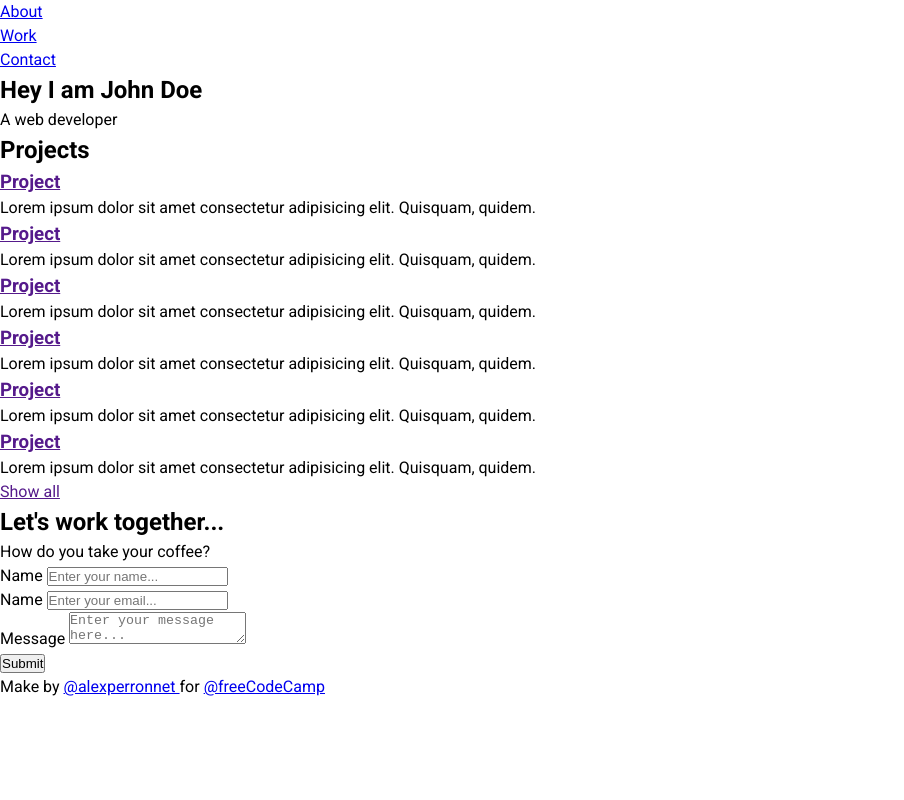
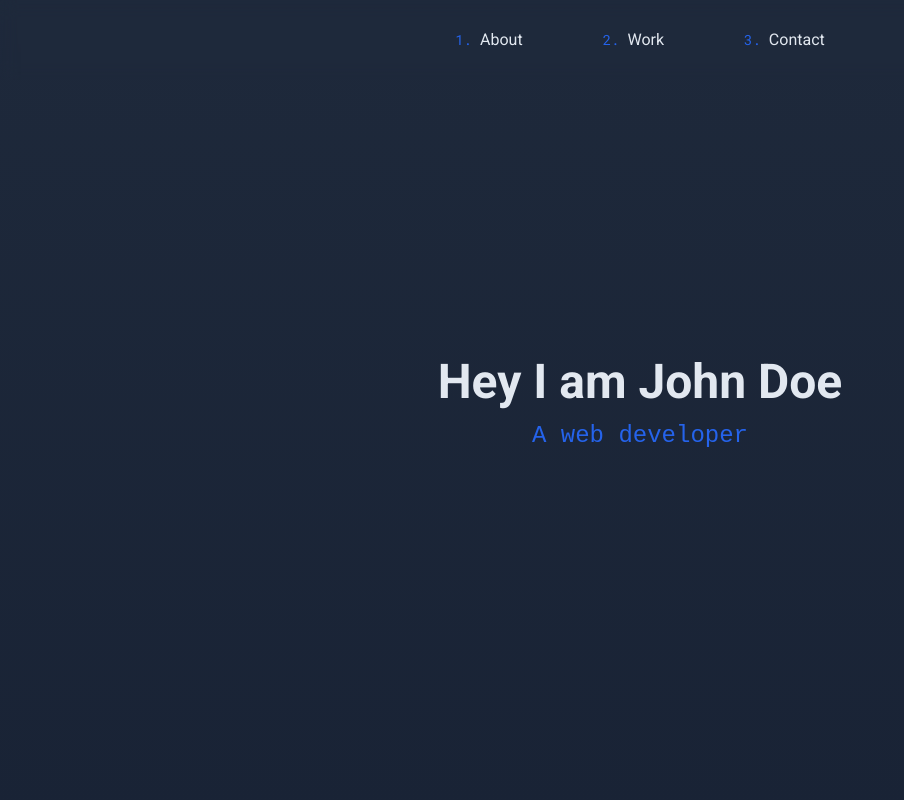
Before and after one commit to Uvacoder/simple-developolio, a plain HTML site: page index.html in a window 1280 px wide. Shown: the top 800 px of the page, without its empty margins (0-904 px from the left). Drawn offline with Linux system fonts and the light colour scheme.

Commit message:
Update index.css

```diff
--- a/styles/index.css
+++ b/styles/index.css
@@ -1,9 +1,17 @@
 /* Import fonts from fonts.google.com */
-@import url("https://fonts.googleapis.com/css2?family=Roboto:ital,wght@0,400;0,700;1,400;1,700&display=swap");
+@import url("https://fonts.googleapis.com/css2?family=Roboto+Mono&family=Roboto:ital,wght@0,400;0,700;1,400;1,700&display=swap");
 
 /* Initializing variables */
 :root {
   /* Colors */
+  --color-bg-01: #1e293b;
+  --color-bg-02: #0f172a;
+  --color-txt-01: #94a3b8;
+  --color-txt-02: #e2e8f0;
+  --color-txt-03: #334155;
+  --color-primary: #2563eb;
+  --color-primary-shade: #1d4ed8;
+  --color-white: #fff;
 }
 
 /* Simply reset */
@@ -15,9 +23,320 @@
   box-sizing: border-box;
 }
 
+/* HTML */
+html {
+  scroll-behavior: smooth;
+}
+
 /* Body */
 body {
   font-family: "Roboto", sans-serif;
   font-size: 16px;
   line-height: 1.5;
+  color: var(--color-txt-01);
+  background: linear-gradient(
+      to bottom,
+      var(--color-bg-01) 0%,
+      var(--color-bg-02) 100%
+    )
+    no-repeat;
 }
+
+/* Navbar */
+#navbar {
+  width: 100%;
+  height: 5rem;
+  position: fixed;
+  top: 0;
+  backdrop-filter: blur(8px);
+  z-index: 99;
+}
+
+/* Navbar list */
+#navbar ul {
+  height: 100%;
+  display: flex;
+  list-style: none;
+  justify-content: center;
+  align-items: center;
+  gap: 5rem;
+  counter-reset: counter;
+}
+
+/* Navbar list item */
+#navbar ul li a {
+  text-decoration: none;
+  color: var(--color-txt-01);
+  color: var(--color-txt-02);
+}
+
+/* Navbar list item hover */
+#navbar ul li a:hover {
+  color: var(--color-primary);
+  transition-duration: 150ms;
+}
+
+/* Navbar list item before */
+#navbar ul li a::before {
+  content: "" counter(counter) ".";
+  counter-increment: counter;
+  font-family: "Roboto Mono", monospace;
+  font-size: 0.875rem;
+  color: var(--color-primary);
+  padding-right: 0.5rem;
+}
+
+/* Container */
+.container {
+  max-width: 48rem;
+  margin-inline: auto;
+  padding-inline: 2rem;
+}
+
+/* Welcome section */
+#welcome-section {
+  width: 100%;
+  height: 100vh;
+  display: flex;
+  flex-direction: column;
+  justify-content: center;
+  align-items: center;
+}
+
+/* Blob */
+#welcome-section .blob {
+  position: absolute;
+  fill: var(--color-bg-02);
+  opacity: 0.5;
+  z-index: -1;
+  animation: spin 20s linear infinite;
+}
+
+/* Blob animation */
+@keyframes spin {
+  from {
+    transform: rotate(0deg);
+  }
+  to {
+    transform: rotate(360deg);
+  }
+}
+
+/* Welcome section title */
+#welcome-section h1 {
+  font-size: 3rem;
+  font-weight: 700;
+  color: var(--color-txt-02);
+}
+
+/* Welcome section subtitle */
+#welcome-section p {
+  font-size: 1.5rem;
+  font-weight: 400;
+  font-family: "Robto Mono", monospace;
+  color: var(--color-primary);
+}
+
+/* Scroll icon */
+#welcome-section .scroll-icon {
+  width: 2rem;
+  height: auto;
+  position: absolute;
+  fill: var(--color-txt-01);
+  bottom: 2rem;
+  animation: bounce 1s infinite;
+}
+
+/* Icon animation */
+@keyframes bounce {
+  0%,
+  100% {
+    transform: translateY(-25%);
+    animation-timing-function: cubic-bezier(0.8, 0, 1, 1);
+  }
+
+  50% {
+    transform: translateY(0);
+    animation-timing-function: cubic-bezier(0, 0, 0.2, 1);
+  }
+}
+
+/* Projects section */
+#projects {
+  padding: 5rem 0;
+  display: flex;
+  flex-direction: column;
+  gap: 4rem;
+}
+
+/* Title */
+h2 {
+  font-size: 1.75rem;
+  font-weight: 700;
+  color: var(--color-txt-02);
+  display: flex;
+  align-items: center;
+}
+
+/* Title before */
+h2::before {
+  content: "";
+  width: 5%;
+  height: 2px;
+  background: var(--color-primary);
+  margin-right: 2rem;
+}
+
+/* Title after */
+h2::after {
+  content: "";
+  width: 100%;
+  height: 2px;
+  background: var(--color-bg-02);
+  margin-left: 2rem;
+}
+
+/* project list */
+#projects-list {
+  display: flex;
+  flex-direction: column;
+  gap: 2rem;
+}
+
+/* project list item */
+.project-tile {
+  background: var(--color-bg-01);
+  padding: 2rem;
+  border-radius: 0.5rem;
+  display: flex;
+  flex-direction: column;
+  gap: 1rem;
+  filter: drop-shadow(0 4px 3px rgb(0 0 0 / 0.07))
+    drop-shadow(0 2px 2px rgb(0 0 0 / 0.06));
+}
+
+/* project list item title */
+.project-title a {
+  text-decoration: none;
+  color: var(--color-txt-02);
+}
+
+/* project list item title before */
+.project-title a::before {
+  content: "#";
+  color: var(--color-bg-02);
+  margin-right: 0.5rem;
+}
+
+/* project list item title hover */
+.project-title a:hover {
+  color: var(--color-primary);
+  transition-duration: 150ms;
+}
+
+/* Button */
+.btn {
+  margin-inline: auto;
+  padding: 0.75rem 1.5rem;
+  background-color: var(--color-primary);
+  color: var(--color-white);
+  border-radius: 0.5rem;
+  font-size: 0.875rem;
+  text-decoration: none;
+  filter: drop-shadow(0 4px 3px rgb(0 0 0 / 0.07))
+    drop-shadow(0 2px 2px rgb(0 0 0 / 0.06));
+  outline: none;
+  border: none;
+  cursor: pointer;
+}
+
+/* Button hover */
+.btn:hover {
+  background-color: var(--color-primary-shade);
+  transition-duration: 150ms;
+}
+
+/* Section contact */
+#contact {
+  display: flex;
+  flex-direction: column;
+  gap: 4rem;
+  padding-bottom: 5rem;
+}
+
+/* Input / Textarea */
+input,
+textarea {
+  width: 100%;
+  padding: 1rem;
+  border-radius: 0.5rem;
+  background: var(--color-bg-01);
+  color: var(--color-txt-01);
+  border: none;
+  font-family: "Roboto", sans-serif;
+}
+
+/* Input / Textarea hover */
+input:hover,
+textarea:hover {
+  outline: 2px solid var(--color-primary);
+}
+
+/* Input / Textarea focus */
+input:focus,
+textarea:focus {
+  outline: 2px solid var(--color-primary-shade);
+}
+
+/* Input / Textarea placeholder */
+input::placeholder,
+textarea::placeholder {
+  color: var(--color-txt-03);
+  font-family: "Roboto", sans-serif;
+}
+
+/* Textarea */
+textarea {
+  height: 15rem;
+}
+
+/* Contact form */
+#contact-form {
+  display: flex;
+  flex-direction: column;
+  gap: 2rem;
+}
+
+/* Form group */
+.form-group {
+  display: flex;
+  flex-direction: column;
+  gap: 1rem;
+  color: var(--color-txt-02);
+}
+
+/* Footer */
+footer {
+  padding: 2rem 0;
+  text-align: center;
+  font-size: 0.875rem;
+  border-top: 1px solid var(--color-bg-01);
+}
+
+footer a {
+  text-decoration: none;
+  color: var(--color-primary);
+}
+
+footer a:hover {
+  text-decoration: underline;
+  color: var(--color-primary-shade);
+  transition-duration: 150ms;
+}
+
+/* Media Query */
+@media screen and (max-width: 28rem) {
+  body {
+    font-size: 14px;
+  }
+}
```
